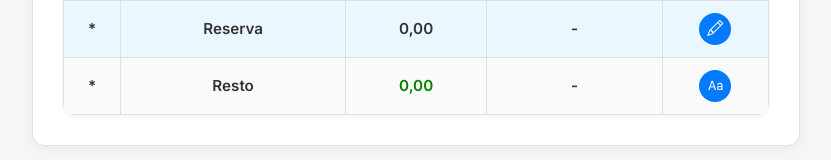
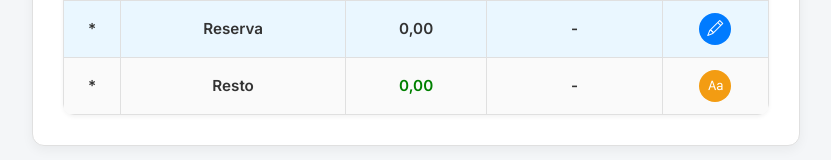
Before and after one commit to marcoscalitas/my-fin, a plain HTML site: page index.html in a window 1280 px wide. Shown: the part 550-710 px from the top of the page, without its empty margins (224-1055 px from the left). Drawn offline with nearby package versions, Linux system fonts and the light colour scheme.

Commit message:
style: change resto button color

```diff
--- a/assests/css/style.css
+++ b/assests/css/style.css
@@ -76,6 +76,11 @@ select {
     color: #666;
     padding: .70rem;
     border: 1px solid var(--border);
+}
+
+.custom-label-btn {
+    background-color: #f39c12;
+    border: none;
 }
 
 .beta-tag {
```
